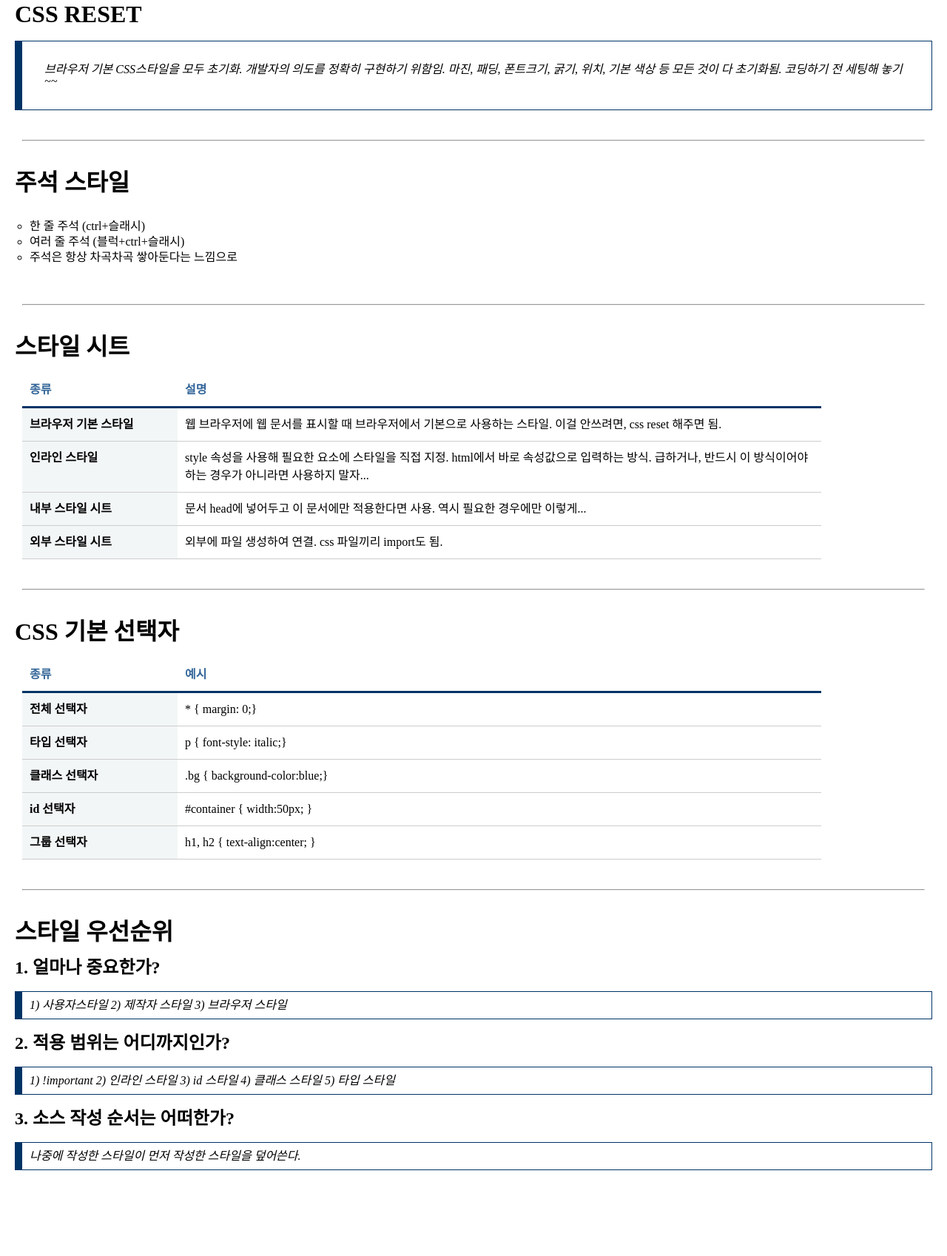
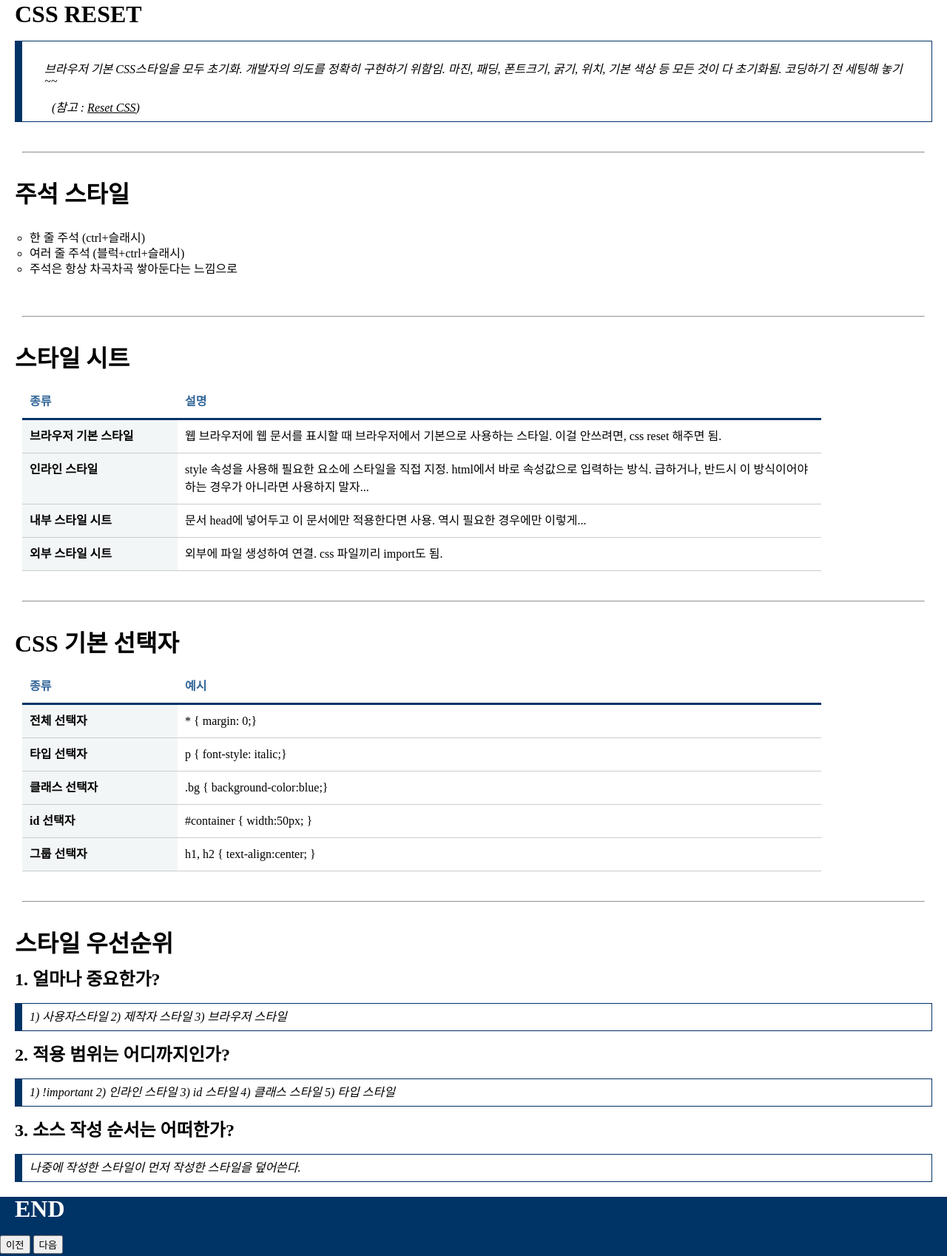
Before and after one commit to iteach12/html_css_js_basic, a website: page views/css-06.html in a window 1280 px wide. Shown: the part 104-1802 px from the top of the page at 74% size. Before the commit the page ends 1686 px from the top, so only its background shows below. Drawn offline with Linux system fonts and the light colour scheme.

Commit message:
footer 추가

```diff
--- a/css/styles_basic.css
+++ b/css/styles_basic.css
@@ -60,13 +60,12 @@ section {
 /* 개별 페이지 디자인 적용 */
 
 /* 헤더 디자인 */
-header{
+header {
   margin-top: 30px;
   padding: 20px;
 }
 
 /* 홈 버튼 디자인 */
-
 
 /* 테이블 디자인 */
 table.type09 {
@@ -105,3 +104,17 @@ blockquote {
   padding: 10px;
   font-style: italic;
 }
+
+cite {
+  margin-left: 30px;
+}
+
+/* footer 꾸미기 */
+footer {
+  width: 100%;
+  height: 10%;
+  background-color: #036;
+}
+footer div h3 {
+  color: white;
+}
--- a/views/css-06.html
+++ b/views/css-06.html
@@ -4,7 +4,10 @@
     <meta charset="UTF-8" />
     <link rel="stylesheet" href="../css/styles_basic.css" />
     <title>HTML_CSS_JS_STUDY</title>
-    <script src="https://kit.fontawesome.com/a857091e38.js" crossorigin="anonymous"></script>
+    <script
+      src="https://kit.fontawesome.com/a857091e38.js"
+      crossorigin="anonymous"
+    ></script>
   </head>
   <body>
     <header>
@@ -13,9 +16,7 @@
           <span>
             <i class="fa-solid fa-angles-left"></i>
           </span>
-          <span>
-            HOME
-          </span>
+          <span> HOME </span>
         </div>
       </a>
     </header>
@@ -25,18 +26,24 @@
       <p class="quote-paragraph">
         브라우저 기본 CSS스타일을 모두 초기화. 개발자의 의도를 정확히 구현하기
         위함임. 마진, 패딩, 폰트크기, 굵기, 위치, 기본 색상 등 모든 것이 다
-        초기화됨. 코딩하기 전 세팅해 놓기~~
+        초기화됨. 코딩하기 전 세팅해 놓기~~<br />
       </p>
+      <cite
+        >(참고 :
+        <a href="https://meyerweb.com/eric/tools/css/reset/" target="_blank"
+          >Reset CSS</a
+        >)</cite
+      >
     </blockquote>
     <p class="memo"></p>
-    <hr>
+    <hr />
     <h3>주석 스타일</h3>
     <ul>
       <li>한 줄 주석 (ctrl+슬래시)</li>
       <li>여러 줄 주석 (블럭+ctrl+슬래시)</li>
       <li>주석은 항상 차곡차곡 쌓아둔다는 느낌으로</li>
     </ul>
-    <hr>
+    <hr />
     <h3>스타일 시트</h3>
     <table class="type09">
       <thead>
@@ -74,7 +81,7 @@
         </tr>
       </tbody>
     </table>
-    <hr>
+    <hr />
     <h3>CSS 기본 선택자</h3>
     <table class="type09">
       <thead>
@@ -106,7 +113,7 @@
         </tr>
       </tbody>
     </table>
-    <hr>
+    <hr />
     <h3>스타일 우선순위</h3>
     <h4>1. 얼마나 중요한가?</h4>
     <blockquote>1) 사용자스타일 2) 제작자 스타일 3) 브라우저 스타일</blockquote>
@@ -119,6 +126,12 @@
     <blockquote>
       나중에 작성한 스타일이 먼저 작성한 스타일을 덮어쓴다.
     </blockquote>
-
+    <footer>
+      <div class="footer-design">
+        <h3>END</h3>
+        <button>이전</button>
+        <button>다음</button>
+      </div>
+    </footer>
   </body>
 </html>
```
